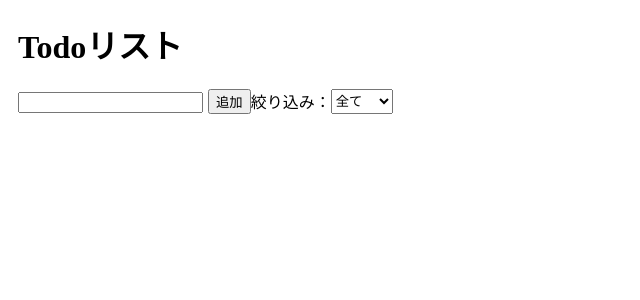
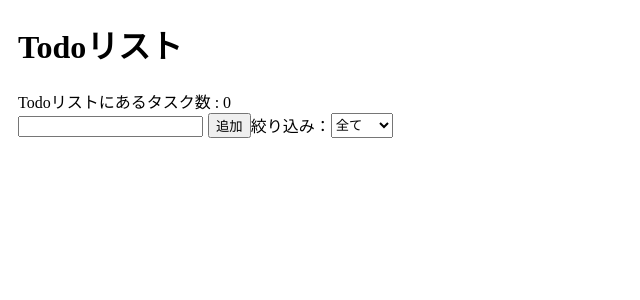
Before and after one commit to Syumai3/TodoApp-for-React-V2, a React app: page / in a window 1280 px wide. Shown: the top 300 px of the page, without its empty margins (0-640 px from the left). Built offline with nearby package versions, Linux system fonts and the light colour scheme.

Commit message:
feat:タスクの数を表示させるようにする

```diff
--- a/src/App.tsx
+++ b/src/App.tsx
@@ -4,7 +4,8 @@ import { TodoList } from "./components/TodoList";
 import { AddTodo } from "./components/AddTodo";
 import { FilterTodo } from "./components/FilterTodo";
 import { addTodoState } from "./states/addTodoState";
-import { RecoilRoot, useRecoilState } from "recoil";
+import { RecoilRoot, useRecoilState, useRecoilValue } from "recoil";
+import { todoStateLength } from "./states/todoStateLength";
 
 function App() {
   // Todoリストに表示される todo の状態
@@ -17,6 +18,9 @@ function App() {
   const [filteredTodos, setFilteredTodos] = useState<Todotype[]>([]);
   // フィルターの状態
   const [filterStatus, setFilterStatus] = useState("全て");
+
+  // recoilでタスクリストにあるタスクの数を取得
+  const todoLength = useRecoilValue(todoStateLength);
 
   // todos, filterStatus　が変更するたびに、処理を走らせることで、最新のTodoリストの状態を表示する
   useEffect(() => {
@@ -97,6 +101,7 @@ function App() {
   return (
     <div style={{ paddingLeft: "10px" }}>
       <h1>Todoリスト</h1>
+      <span>Todoリストにあるタスク数 : {todoLength}</span>
       <div
         style={{
           display: "flex",
--- /dev/null
+++ b/src/states/todoStateLength.ts
@@ -0,0 +1,11 @@
+import { selector } from "recoil";
+import { Todotype } from "../../type/Todotype";
+import { addTodoState } from "./addTodoState";
+
+export const todoStateLength = selector<number>({
+  key: "todoStateLength",
+  get: ({ get }) => {
+    const todoTitleNumber: Todotype[] = get(addTodoState);
+    return todoTitleNumber?.length || 0;
+  },
+});
```
